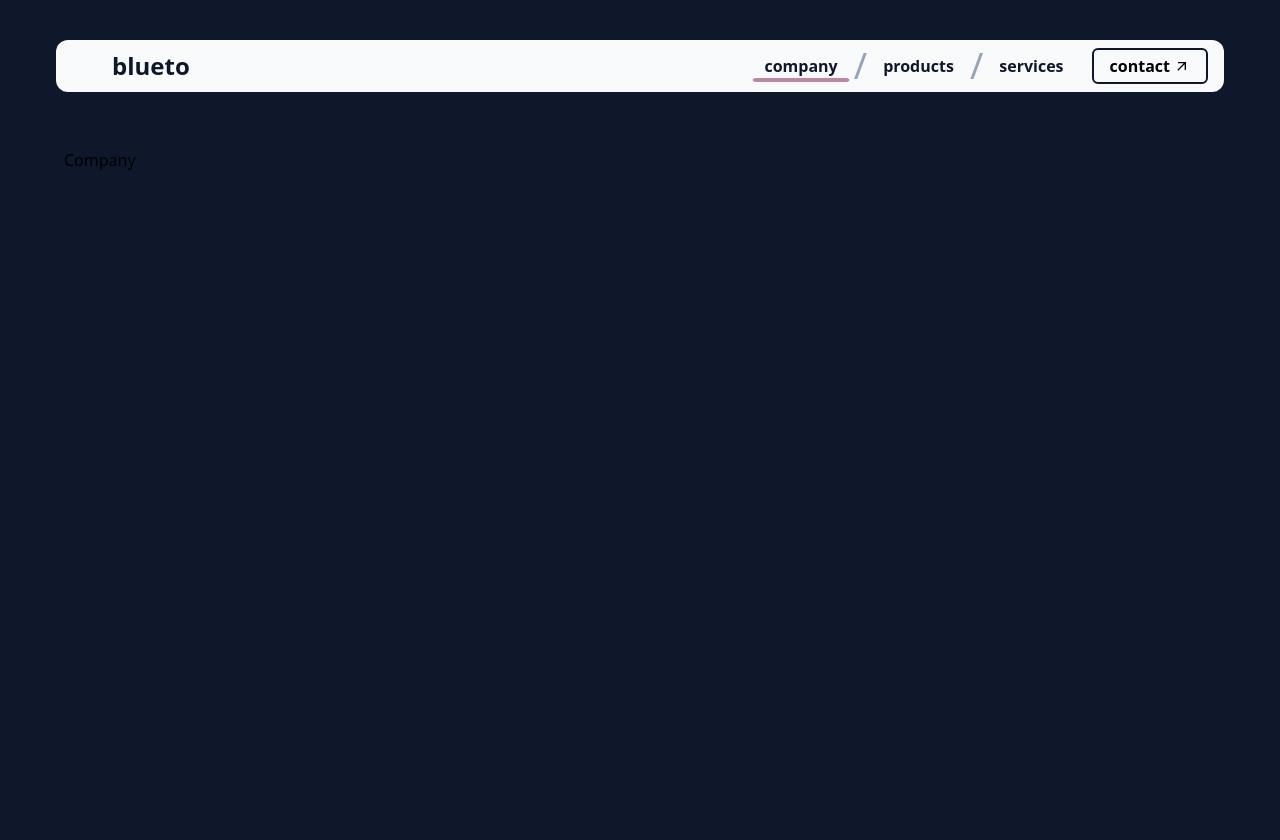
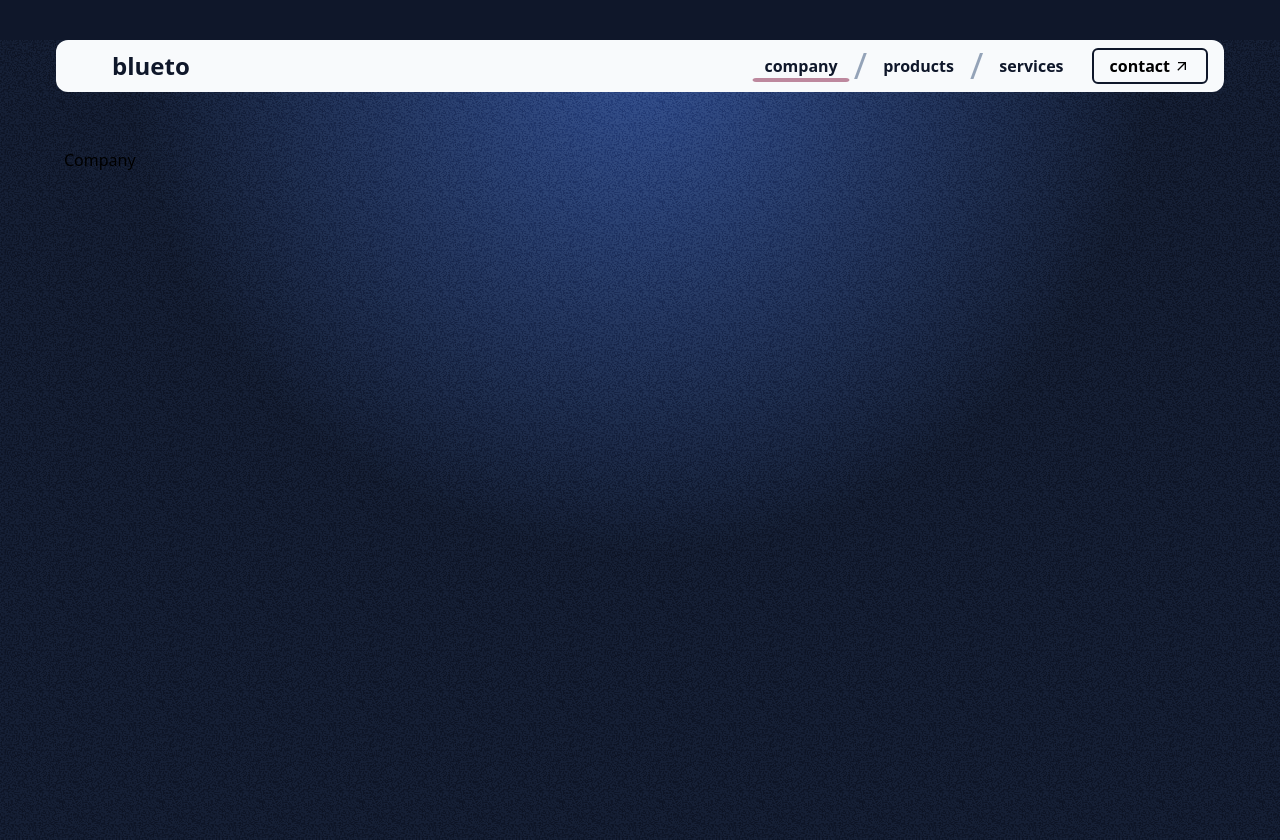
Before and after one commit to ShobiyaL/blueto, a React (Create React App) app: page /company in a window 1280 px wide. Built offline with nearby package versions, Linux system fonts and the light colour scheme.

Commit message:
bg added

```diff
--- a/src/App.js
+++ b/src/App.js
@@ -10,8 +10,8 @@ function App() {
   return (
     <div className='  bg-slate-900  min-h-screen px-0 md:px-10'>
       <Header />
-      {/* <div className='background-gradient absolute inset-0  max-h-screen' />
-      <div className="pointer-events-none absolute inset-0  h-full bg-[url('./noisetexture.jpg')] opacity-20 mix-blend-soft-light"></div> */}
+      <div className='background-gradient absolute inset-0  max-h-screen' />
+      <div className="pointer-events-none absolute inset-0  h-full bg-[url('./noisetexture.jpg')] opacity-20 mix-blend-soft-light"></div>
 
       <Routes>
         <Route path='/' element={<Home />} />
```
